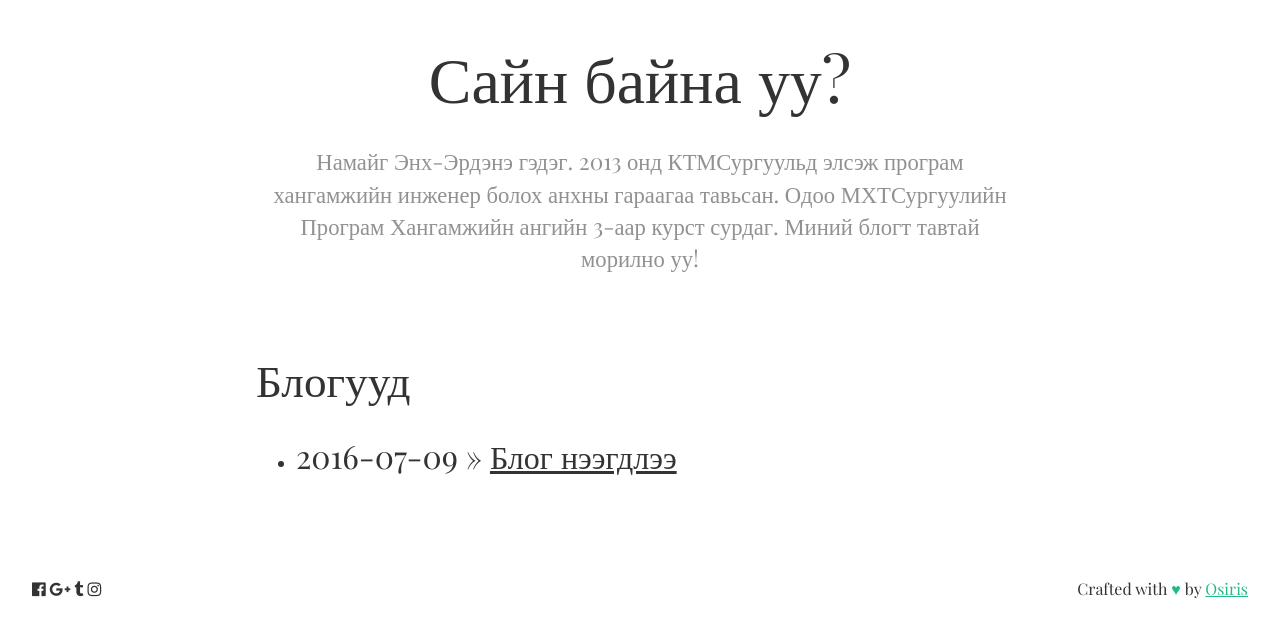
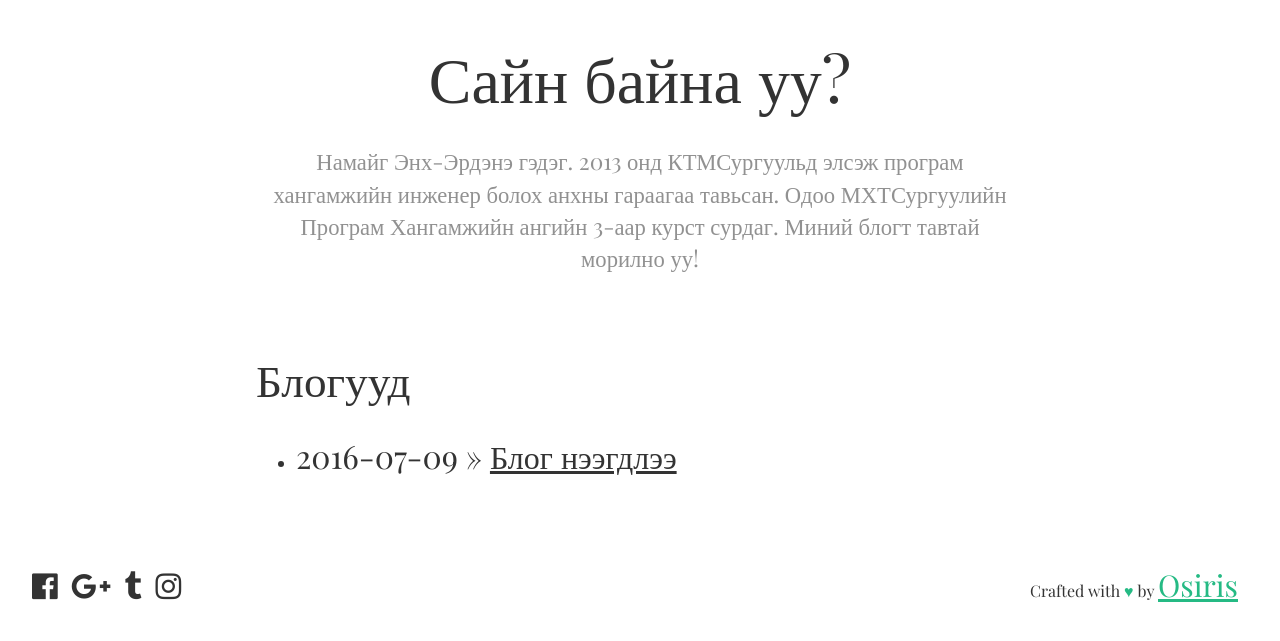
Before and after one commit to Ds3c-ctf-team/enkhee-Osiris.github.io-old, a Jekyll site: the page built from index.html, in a window 1280 px wide. Shown: the top 641 px of the page. Built offline with Jekyll 4.4.1, drawn with Linux system fonts in a browser that asks for light colours; nearby versions of some CDN libraries; some web fonts are replaced.

Commit message:
Update layout

```diff
--- a/_layouts/default.html
+++ b/_layouts/default.html
@@ -33,14 +33,14 @@
     </div>
     <footer>
     	<div class="grd-row m0 p1">
-    		<div class="grd-row-col-3-6 py1 m1 txt--left">
+    		<div class="grd-row-col-3-6 m1 txt--left">
     		<a href="http://"><i class="fa fa-facebook-official" aria-hidden="true"></i></a>
     		<a href="http://"><i class="fa fa-google-plus" aria-hidden="true"></i></a>
     		<a href="http://"><i class="fa fa-tumblr" aria-hidden="true"></i></a>
     		<a href="http://"><i class="fa fa-instagram" aria-hidden="true"></i></a>
     		</div>
 
-    		<div class="made-by grd-row-col-3-6 py1 m1 txt--right">
+    		<div class="made-by grd-row-col-3-6 m1 txt--right">
     			Crafted with <span style="color: #25ba84">&hearts;</span> by <a href="https://github.com/enkhee-Osiris">Osiris</a>
     		</div>
     	</div>
--- a/css/main.css
+++ b/css/main.css
@@ -19,3 +19,7 @@ footer .grd-row a i{
 footer .grd-row a:hover i{
 	color: #25ba84;
 }
+footer .grd-row a{
+	font-size: 30px;
+	margin-right: 10px;
+}
```
